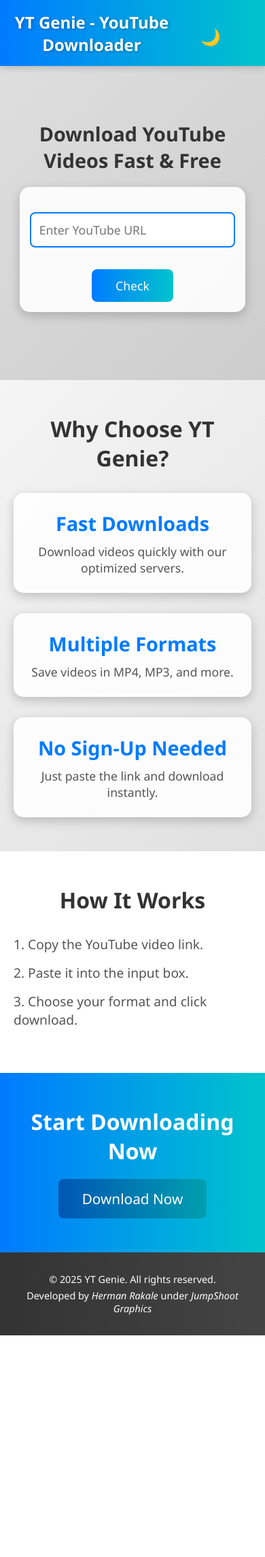
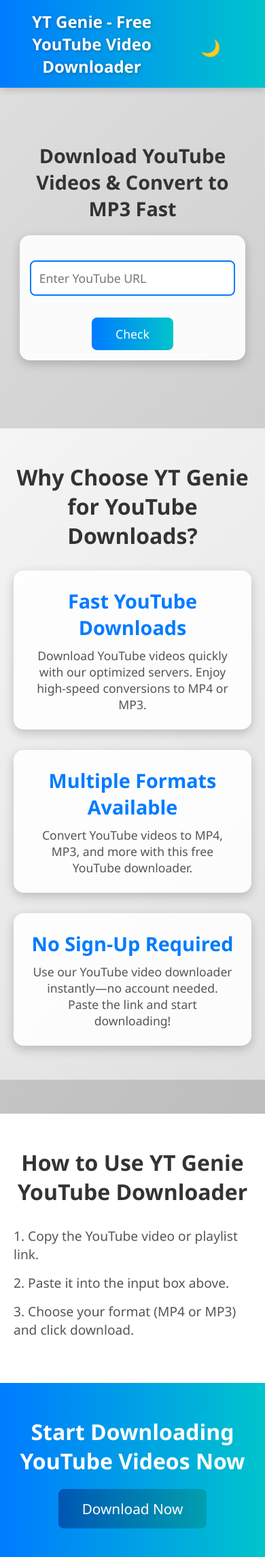
Before and after one commit to Scientst/flask-youtube-downloader, a Flask app: page / in a window 390 px wide. Shown: the top 2290 px of the page at 68% size. Before the commit the page ends 1964 px from the top, so only its background shows below. Run offline with Flask 3, Linux system fonts and the light colour scheme; some libraries are stand-ins or nearby versions.

Commit message:
Add files via upload

```diff
--- a/app.py
+++ b/app.py
@@ -12,6 +12,28 @@ CORS(app)
 @app.route('/')
 def index():
     return render_template('index.html')
+
+@app.route('/robots.txt')
+def robots_txt():
+    return Response(
+        "User-agent: *\nAllow: /\nSitemap: https://ytgenie-youtube-downloader.onrender.com/sitemap.xml",
+        mimetype="text/plain"
+    )
+
+@app.route('/sitemap.xml')
+def sitemap():
+    return Response(
+        '''<?xml version="1.0" encoding="UTF-8"?>
+        <urlset xmlns="http://www.sitemaps.org/schemas/sitemap/0.9">
+            <url>
+                <loc>https://ytgenie-youtube-downloader.onrender.com/</loc>
+                <lastmod>2025-03-06</lastmod>
+                <changefreq>monthly</changefreq>
+                <priority>1.0</priority>
+            </url>
+        </urlset>''',
+        mimetype="application/xml"
+    )
 
 @app.route('/check_video', methods=['POST'])
 def check_video():
--- a/static/css/styles.css
+++ b/static/css/styles.css
@@ -1,564 +1,139 @@
 /* Reset and General Styles */
-* {
-    margin: 0;
-    padding: 0;
-    box-sizing: border-box;
-    font-family: 'Segoe UI', Arial, sans-serif;
-}
-
-body {
-    background: linear-gradient(135deg, #e0e0e0, #b0b0b0);
-    text-align: center;
-    min-height: 100vh;
-    display: flex;
-    flex-direction: column;
-    transition: background 0.5s, color 0.5s;
-}
-
-body.dark-mode {
-    background: linear-gradient(135deg, #2c3e50, #1a252f);
-    color: #ecf0f1;
-}
+* { margin: 0; padding: 0; box-sizing: border-box; font-family: 'Segoe UI', Arial, sans-serif; }
+body { background: linear-gradient(135deg, #e0e0e0, #b0b0b0); text-align: center; min-height: 100vh; display: flex; flex-direction: column; transition: background 0.5s, color 0.5s; }
+body.dark-mode { background: linear-gradient(135deg, #2c3e50, #1a252f); color: #ecf0f1; }
 
 /* Mobile Notification */
-.mobile-notification {
-    position: fixed;
-    top: 10px;
-    left: 50%;
-    transform: translateX(-50%);
-    background: rgba(255, 215, 0, 0.9);
-    color: #333;
-    padding: 10px 20px;
-    border-radius: 8px;
-    z-index: 2000;
-    text-align: center;
-    font-size: 1em;
-    box-shadow: 0 2px 5px rgba(0, 0, 0, 0.2);
-}
-
-body.dark-mode .mobile-notification {
-    background: rgba(241, 196, 15, 0.9);
-    color: #ecf0f1;
-}
+.mobile-notification { position: fixed; top: 10px; left: 50%; transform: translateX(-50%); background: rgba(255, 215, 0, 0.9); color: #333; padding: 10px 20px; border-radius: 8px; z-index: 2000; text-align: center; font-size: 1em; box-shadow: 0 2px 5px rgba(0, 0, 0, 0.2); }
+body.dark-mode .mobile-notification { background: rgba(241, 196, 15, 0.9); color: #ecf0f1; }
 
 /* Header */
-.header {
-    position: sticky;
-    top: 0;
-    background: linear-gradient(90deg, #007BFF, #00c4cc);
-    padding: 15px 20px;
-    box-shadow: 0 2px 10px rgba(0, 0, 0, 0.2);
-    z-index: 1000;
-    display: flex;
-    justify-content: space-between;
-    align-items: center;
-}
-
-.header h1 {
-    font-size: 2em;
-    color: white;
-    text-shadow: 1px 1px 4px rgba(0, 0, 0, 0.3);
-}
-
-#darkModeToggle {
-    background: none;
-    border: none;
-    font-size: 1.5em;
-    cursor: pointer;
-    color: white;
-    transition: transform 0.3s;
-}
-
-#darkModeToggle:hover {
-    transform: scale(1.2);
-}
+.header { position: sticky; top: 0; background: linear-gradient(90deg, #007BFF, #00c4cc); padding: 15px 20px; box-shadow: 0 2px 10px rgba(0, 0, 0, 0.2); z-index: 1000; display: flex; justify-content: space-between; align-items: center; }
+.header h1 { font-size: 2em; color: white; text-shadow: 1px 1px 4px rgba(0, 0, 0, 0.3); }
+#darkModeToggle { background: none; border: none; font-size: 1.5em; cursor: pointer; color: white; transition: transform 0.3s; }
+#darkModeToggle:hover { transform: scale(1.2); }
 
 /* Hero Section */
-.hero {
-    padding: 80px 20px;
-    flex: 1;
-}
-
-.hero h2 {
-    font-size: 2.5em;
-    margin-bottom: 20px;
-    color: #333;
-}
-
-body.dark-mode .hero h2 {
-    color: #ecf0f1;
-}
+.hero { padding: 80px 20px; flex: 1; }
+.hero h2 { font-size: 2.5em; margin-bottom: 20px; color: #333; }
+body.dark-mode .hero h2 { color: #ecf0f1; }
 
 /* Input Section */
-.input-section {
-    background: rgba(255, 255, 255, 0.9);
-    padding: 20px;
-    border-radius: 15px;
-    width: 90%;
-    max-width: 600px;
-    margin: 20px auto;
-    box-shadow: 0 5px 15px rgba(0, 0, 0, 0.2);
-    transition: transform 0.3s;
-}
-
-.input-section:hover {
-    transform: translateY(-5px);
-}
-
-body.dark-mode .input-section {
-    background: rgba(44, 62, 80, 0.9);
-}
-
-input[type="text"] {
-    width: 100%;
-    padding: 12px;
-    font-size: 1.1em;
-    border: 2px solid #007BFF;
-    border-radius: 8px;
-    transition: border-color 0.3s;
-}
-
-input[type="text"]:focus {
-    border-color: #00c4cc;
-    outline: none;
-}
+.input-section { background: rgba(255, 255, 255, 0.9); padding: 20px; border-radius: 15px; width: 90%; max-width: 600px; margin: 20px auto; box-shadow: 0 5px 15px rgba(0, 0, 0, 0.2); transition: transform 0.3s; }
+.input-section:hover { transform: translateY(-5px); }
+body.dark-mode .input-section { background: rgba(44, 62, 80, 0.9); }
+input[type="text"] { width: 100%; padding: 12px; font-size: 1.1em; border: 2px solid #007BFF; border-radius: 8px; transition: border-color 0.3s; }
+input[type="text"]:focus { border-color: #00c4cc; outline: none; }
 
 /* Buttons */
-button {
-    margin-top: 10px;
-    padding: 12px 25px;
-    font-size: 1.1em;
-    color: white;
-    background: linear-gradient(90deg, #007BFF, #00c4cc);
-    border: none;
-    border-radius: 8px;
-    cursor: pointer;
-    transition: transform 0.3s, background 0.3s;
-    touch-action: manipulation;
-    min-width: 120px; /* Larger touch target */
-}
-
-button:hover {
-    transform: scale(1.05);
-    background: linear-gradient(90deg, #0056b3, #009faf);
-}
-
-#cancelBtn {
-    background: linear-gradient(90deg, #e74c3c, #c0392b);
-}
-
-#cancelBtn:hover {
-    background: linear-gradient(90deg, #c0392b, #a93226);
-}
-
-#downloadPlaylistBtn {
-    margin-left: 10px;
-}
-
-#videoInfo button {
-    margin: 10px 5px;
-}
+button { margin-top: 10px; padding: 12px 25px; font-size: 1.1em; color: white; background: linear-gradient(90deg, #007BFF, #00c4cc); border: none; border-radius: 8px; cursor: pointer; transition: transform 0.3s, background 0.3s; touch-action: manipulation; min-width: 120px; }
+button:hover { transform: scale(1.05); background: linear-gradient(90deg, #0056b3, #009faf); }
+#cancelBtn { background: linear-gradient(90deg, #e74c3c, #c0392b); }
+#cancelBtn:hover { background: linear-gradient(90deg, #c0392b, #a93226); }
+#downloadPlaylistBtn { margin-left: 10px; }
+#videoInfo button { margin: 10px 5px; }
 
 /* Spinner */
-.spinner {
-    display: inline-block;
-    width: 20px;
-    height: 20px;
-    border: 3px solid #007BFF;
-    border-top: 3px solid transparent;
-    border-radius: 50%;
-    animation: spin 1s linear infinite;
-    margin-left: 10px;
-}
-
-@keyframes spin {
-    0% { transform: rotate(0deg); }
-    100% { transform: rotate(360deg); }
-}
+.spinner { display: inline-block; width: 20px; height: 20px; border: 3px solid #007BFF; border-top: 3px solid transparent; border-radius: 50%; animation: spin 1s linear infinite; margin-left: 10px; }
+@keyframes spin { 0% { transform: rotate(0deg); } 100% { transform: rotate(360deg); } }
 
 /* Select Dropdowns */
-select {
-    margin-top: 10px;
-    padding: 12px;
-    font-size: 1.1em;
-    border: 2px solid #007BFF;
-    border-radius: 8px;
-    width: 100%;
-    max-width: 220px;
-    transition: border-color 0.3s;
-}
-
-select:focus {
-    border-color: #00c4cc;
-    outline: none;
-}
+select { margin-top: 10px; padding: 12px; font-size: 1.1em; border: 2px solid #007BFF; border-radius: 8px; width: 100%; max-width: 220px; transition: border-color 0.3s; }
+select:focus { border-color: #00c4cc; outline: none; }
 
 /* Video Info Section */
-#videoInfo {
-    background: rgba(255, 255, 255, 0.9);
-    padding: 20px;
-    border-radius: 15px;
-    width: 90%;
-    max-width: 600px;
-    margin: 20px auto;
-    box-shadow: 0 5px 15px rgba(0, 0, 0, 0.2);
-    display: none;
-    transition: transform 0.3s;
-}
-
-#videoInfo:hover {
-    transform: translateY(-5px);
-}
-
-body.dark-mode #videoInfo {
-    background: rgba(44, 62, 80, 0.9);
-}
-
-#videoInfo h2 {
-    font-size: 1.8em;
-    margin-bottom: 15px;
-    color: #333;
-}
-
-body.dark-mode #videoInfo h2 {
-    color: #ecf0f1;
-}
-
-#videoThumbnail {
-    width: 100%;
-    max-width: 450px;
-    border-radius: 10px;
-    box-shadow: 0 2px 5px rgba(0, 0, 0, 0.1);
-}
+#videoInfo { background: rgba(255, 255, 255, 0.9); padding: 20px; border-radius: 15px; width: 90%; max-width: 600px; margin: 20px auto; box-shadow: 0 5px 15px rgba(0, 0, 0, 0.2); display: none; transition: transform 0.3s; }
+#videoInfo:hover { transform: translateY(-5px); }
+body.dark-mode #videoInfo { background: rgba(44, 62, 80, 0.9); }
+#videoInfo h2 { font-size: 1.8em; margin-bottom: 15px; color: #333; }
+body.dark-mode #videoInfo h2 { color: #ecf0f1; }
+#videoThumbnail { width: 100%; max-width: 450px; border-radius: 10px; box-shadow: 0 2px 5px rgba(0, 0, 0, 0.1); }
 
 /* Progress Bar */
-.progress-container {
-    width: 100%;
-    max-width: 450px;
-    margin: 15px auto;
-    display: flex;
-    flex-direction: column;
-    align-items: center;
-}
-
-progress {
-    width: 100%;
-    height: 15px;
-    border-radius: 8px;
-    background: #ddd;
-    transition: value 0.5s ease;
-}
-
-progress::-webkit-progress-value {
-    background: linear-gradient(90deg, #007BFF, #00c4cc);
-    border-radius: 8px;
-}
-
-progress::-moz-progress-bar {
-    background: linear-gradient(90deg, #007BFF, #00c4cc);
-    border-radius: 8px;
-}
-
-#progressText {
-    font-size: 1.1em;
-    margin-top: 5px;
-    color: #333;
-}
-
-body.dark-mode #progressText {
-    color: #ecf0f1;
-}
+.progress-container { width: 100%; max-width: 450px; margin: 15px auto; display: flex; flex-direction: column; align-items: center; }
+progress { width: 100%; height: 15px; border-radius: 8px; background: #ddd; transition: value 0.5s ease; }
+progress::-webkit-progress-value { background: linear-gradient(90deg, #007BFF, #00c4cc); border-radius: 8px; }
+progress::-moz-progress-bar { background: linear-gradient(90deg, #007BFF, #00c4cc); border-radius: 8px; }
+#progressText { font-size: 1.1em; margin-top: 5px; color: #333; }
+body.dark-mode #progressText { color: #ecf0f1; }
 
 /* Download Status */
-#downloadStatus {
-    margin-top: 10px;
-    font-size: 1em;
-    color: #28a745;
-}
-
-body.dark-mode #downloadStatus {
-    color: #2ecc71;
-}
+#downloadStatus { margin-top: 10px; font-size: 1em; color: #28a745; }
+body.dark-mode #downloadStatus { color: #2ecc71; }
 
 /* Download Queue */
-.download-queue {
-    margin-top: 20px;
-    padding: 15px;
-    background: rgba(255, 255, 255, 0.9);
-    border-radius: 10px;
-    box-shadow: 0 2px 5px rgba(0, 0, 0, 0.1);
-}
-
-body.dark-mode .download-queue {
-    background: rgba(44, 62, 80, 0.9);
-}
-
-.download-queue h3 {
-    font-size: 1.5em;
-    color: #333;
-    margin-bottom: 10px;
-}
-
-body.dark-mode .download-queue h3 {
-    color: #ecf0f1;
-}
-
-#queueList {
-    list-style: none;
-    text-align: left;
-    max-height: 200px;
-    overflow-y: auto;
-}
-
-#queueList li {
-    padding: 8px;
-    font-size: 1em;
-    color: #555;
-    border-bottom: 1px solid #ddd;
-}
-
-body.dark-mode #queueList li {
-    color: #bdc3c7;
-    border-bottom: 1px solid #555;
-}
-
-#queueList li.downloading {
-    color: #007BFF;
-    font-weight: bold;
-}
-
-#queueList li.completed {
-    color: #28a745;
-}
-
-body.dark-mode #queueList li.downloading {
-    color: #00c4cc;
-}
-
-body.dark-mode #queueList li.completed {
-    color: #2ecc71;
-}
+.download-queue { margin-top: 20px; padding: 15px; background: rgba(255, 255, 255, 0.9); border-radius: 10px; box-shadow: 0 2px 5px rgba(0, 0, 0, 0.1); }
+body.dark-mode .download-queue { background: rgba(44, 62, 80, 0.9); }
+.download-queue h3 { font-size: 1.5em; color: #333; margin-bottom: 10px; }
+body.dark-mode .download-queue h3 { color: #ecf0f1; }
+#queueList { list-style: none; text-align: left; max-height: 200px; overflow-y: auto; }
+#queueList li { padding: 8px; font-size: 1em; color: #555; border-bottom: 1px solid #ddd; }
+body.dark-mode #queueList li { color: #bdc3c7; border-bottom: 1px solid #555; }
+#queueList li.downloading { color: #007BFF; font-weight: bold; }
+#queueList li.completed { color: #28a745; }
+body.dark-mode #queueList li.downloading { color: #00c4cc; }
+body.dark-mode #queueList li.completed { color: #2ecc71; }
 
 /* Hide elements by default */
-.hidden {
-    display: none;
-}
+.hidden { display: none; }
 
 /* Features Section */
-.features {
-    padding: 50px 20px;
-    background: linear-gradient(135deg, #f5f5f5, #e0e0e0);
-}
+.features { padding: 50px 20px; background: linear-gradient(135deg, #f5f5f5, #e0e0e0); }
+body.dark-mode .features { background: linear-gradient(135deg, #34495e, #2c3e50); }
+.features h2 { font-size: 2.5em; margin-bottom: 30px; color: #333; }
+body.dark-mode .features h2 { color: #ecf0f1; }
+.feature-list { display: flex; justify-content: center; gap: 30px; flex-wrap: wrap; }
+.feature { background: rgba(255, 255, 255, 0.9); padding: 25px; border-radius: 15px; width: 100%; max-width: 320px; box-shadow: 0 5px 15px rgba(0, 0, 0, 0.2); transition: transform 0.3s; }
+body.dark-mode .feature { background: rgba(44, 62, 80, 0.9); }
+.feature:hover { transform: translateY(-10px); }
+.feature h3 { font-size: 1.8em; color: #007BFF; margin-bottom: 10px; }
+.feature p { font-size: 1.1em; color: #555; }
+body.dark-mode .feature p { color: #bdc3c7; }
 
-body.dark-mode .features {
-    background: linear-gradient(135deg, #34495e, #2c3e50);
-}
-
-.features h2 {
-    font-size: 2.5em;
-    margin-bottom: 30px;
-    color: #333;
-}
-
-body.dark-mode .features h2 {
-    color: #ecf0f1;
-}
-
-.feature-list {
-    display: flex;
-    justify-content: center;
-    gap: 30px;
-    flex-wrap: wrap;
-}
-
-.feature {
-    background: rgba(255, 255, 255, 0.9);
-    padding: 25px;
-    border-radius: 15px;
-    width: 100%;
-    max-width: 320px;
-    box-shadow: 0 5px 15px rgba(0, 0, 0, 0.2);
-    transition: transform 0.3s;
-}
-
-body.dark-mode .feature {
-    background: rgba(44, 62, 80, 0.9);
-}
-
-.feature:hover {
-    transform: translateY(-10px);
-}
-
-.feature h3 {
-    font-size: 1.8em;
-    color: #007BFF;
-    margin-bottom: 10px;
-}
-
-.feature p {
-    font-size: 1.1em;
-    color: #555;
-}
-
-body.dark-mode .feature p {
-    color: #bdc3c7;
-}
+/* Ad Section */
+.ad-section { padding: 20px; }
+.ad-container { max-width: 728px; margin: 0 auto; text-align: center; }
+body.dark-mode .ad-container { background: rgba(44, 62, 80, 0.9); padding: 10px; border-radius: 8px; }
 
 /* How It Works Section */
-.how-it-works {
-    padding: 50px 20px;
-    background: #fff;
-}
-
-body.dark-mode .how-it-works {
-    background: #34495e;
-}
-
-.how-it-works h2 {
-    font-size: 2.5em;
-    margin-bottom: 30px;
-    color: #333;
-}
-
-body.dark-mode .how-it-works h2 {
-    color: #ecf0f1;
-}
-
-.how-it-works ol {
-    list-style-position: inside;
-    max-width: 600px;
-    margin: 0 auto;
-    text-align: left;
-}
-
-.how-it-works li {
-    font-size: 1.2em;
-    color: #555;
-    margin-bottom: 15px;
-}
-
-body.dark-mode .how-it-works li {
-    color: #bdc3c7;
-}
+.how-it-works { padding: 50px 20px; background: #fff; }
+body.dark-mode .how-it-works { background: #34495e; }
+.how-it-works h2 { font-size: 2.5em; margin-bottom: 30px; color: #333; }
+body.dark-mode .how-it-works h2 { color: #ecf0f1; }
+.how-it-works ol { list-style-position: inside; max-width: 600px; margin: 0 auto; text-align: left; }
+.how-it-works li { font-size: 1.2em; color: #555; margin-bottom: 15px; }
+body.dark-mode .how-it-works li { color: #bdc3c7; }
 
 /* Call to Action Section */
-.cta {
-    padding: 50px 20px;
-    background: linear-gradient(90deg, #007BFF, #00c4cc);
-    color: white;
-}
-
-.cta h2 {
-    font-size: 2.5em;
-    margin-bottom: 20px;
-}
-
-.btn-primary {
-    display: inline-block;
-    padding: 15px 35px;
-    font-size: 1.3em;
-    color: white;
-    background: linear-gradient(90deg, #0056b3, #009faf);
-    text-decoration: none;
-    border-radius: 8px;
-    transition: transform 0.3s, background 0.3s;
-    touch-action: manipulation;
-}
-
-.btn-primary:hover {
-    transform: scale(1.05);
-    background: linear-gradient(90deg, #003d82, #007b8c);
-}
+.cta { padding: 50px 20px; background: linear-gradient(90deg, #007BFF, #00c4cc); color: white; }
+.cta h2 { font-size: 2.5em; margin-bottom: 20px; }
+.btn-primary { display: inline-block; padding: 15px 35px; font-size: 1.3em; color: white; background: linear-gradient(90deg, #0056b3, #009faf); text-decoration: none; border-radius: 8px; transition: transform 0.3s, background 0.3s; touch-action: manipulation; }
+.btn-primary:hover { transform: scale(1.05); background: linear-gradient(90deg, #003d82, #007b8c); }
 
 /* Footer Section */
-.footer {
-    background: linear-gradient(90deg, #333, #444);
-    color: white;
-    padding: 25px;
-    text-align: center;
-    font-size: 1em;
-    margin-top: auto;
-}
-
-.footer p {
-    margin: 5px 0;
-}
-
-.footer em {
-    font-style: italic;
-}
+.footer { background: linear-gradient(90deg, #333, #444); color: white; padding: 25px; text-align: center; font-size: 1em; margin-top: auto; }
+.footer p { margin: 5px 0; }
+.footer em { font-style: italic; }
 
 /* Responsive Design */
 @media (max-width: 768px) {
-    .header h1 {
-        font-size: 1.8em;
-    }
-
-    .hero h2 {
-        font-size: 2em;
-    }
-
-    input[type="text"] {
-        font-size: 1.2em;
-        padding: 14px;
-    }
-
-    button {
-        font-size: 1.2em;
-        padding: 14px 25px;
-        min-width: 140px;
-    }
-
-    select {
-        font-size: 1.2em;
-        padding: 14px;
-        max-width: 100%;
-    }
-
-    #videoInfo h2 {
-        font-size: 1.5em;
-    }
-
-    .features h2, .how-it-works h2, .cta h2 {
-        font-size: 2em;
-    }
-
-    .feature {
-        max-width: 100%;
-    }
+    .header h1 { font-size: 1.8em; }
+    .hero h2 { font-size: 2em; }
+    input[type="text"] { font-size: 1.2em; padding: 14px; }
+    button { font-size: 1.2em; padding: 14px 25px; min-width: 140px; }
+    select { font-size: 1.2em; padding: 14px; max-width: 100%; }
+    #videoInfo h2 { font-size: 1.5em; }
+    .features h2, .how-it-works h2, .cta h2 { font-size: 2em; }
+    .feature { max-width: 100%; }
+    .ad-container { max-width: 100%; }
 }
-
 @media (max-width: 480px) {
-    .header h1 {
-        font-size: 1.5em;
-    }
-
-    .hero h2 {
-        font-size: 1.8em;
-    }
-
-    .input-section, #videoInfo {
-        width: 95%;
-        padding: 15px;
-    }
-
-    input[type="text"] {
-        font-size: 1.1em;
-        padding: 12px;
-    }
-
-    button {
-        font-size: 1.1em;
-        padding: 12px 20px;
-        min-width: 120px;
-    }
-
-    select {
-        font-size: 1.1em;
-        padding: 12px;
-    }
-
-    .footer {
-        font-size: 0.9em;
-    }
+    .header h1 { font-size: 1.5em; }
+    .hero h2 { font-size: 1.8em; }
+    .input-section, #videoInfo { width: 95%; padding: 15px; }
+    input[type="text"] { font-size: 1.1em; padding: 12px; }
+    button { font-size: 1.1em; padding: 12px 20px; min-width: 120px; }
+    select { font-size: 1.1em; padding: 12px; }
+    .footer { font-size: 0.9em; }
+    .ad-container { padding: 5px; }
 }
--- a/static/js/main.js
+++ b/static/js/main.js
@@ -18,7 +18,7 @@ document.addEventListener('DOMContentLoaded', () => {
     let cancelDownload = false;
     let videoTitles = [];
 
-    // Mobile Detection and Notification
+    // Mobile Detection and Notification (optional: comment out if mobile UX is fine)
     const isMobile = /iPhone|iPad|iPod|Android/i.test(navigator.userAgent);
     if (isMobile) {
         mobileNotification.classList.remove('hidden');
@@ -60,6 +60,7 @@ document.addEventListener('DOMContentLoaded', () => {
             if (data.success) {
                 videoTitle.textContent = data.title;
                 videoThumbnail.src = data.thumbnail;
+                videoThumbnail.alt = `Thumbnail for ${data.title}`; // SEO: descriptive alt text
                 videoInfo.classList.remove('hidden');
                 videoInfo.style.display = 'block';
 
@@ -71,7 +72,6 @@ document.addEventListener('DOMContentLoaded', () => {
                 downloadQueue.classList.add('hidden');
                 queueList.innerHTML = '';
 
-                // Store video titles for queue
                 videoTitles = data.is_playlist ? await fetchPlaylistTitles(url) : [data.title];
             } else {
                 alert(`Error: ${data.error || 'Unable to fetch video info'}`);
--- a/templates/index.html
+++ b/templates/index.html
@@ -3,9 +3,39 @@
 <head>
     <meta charset="UTF-8">
     <meta name="viewport" content="width=device-width, initial-scale=1.0">
-    <title>YT Genie - Free YouTube Video Downloader</title>
+    <!-- SEO Meta Tags -->
+    <meta name="description" content="Download YouTube videos and playlists easily with YTGenie. Fast, free, and no registration required!">
+    <meta name="keywords" content="YouTube downloader, free YouTube download, download YouTube playlist, online video downloader">
+    <meta name="author" content="YTGenie Team">
+    <!-- Open Graph (For Social Media Sharing) -->
+    <meta property="og:title" content="YTGenie - Free YouTube Downloader">
+    <meta property="og:description" content="Easily download YouTube videos & playlists with YTGenie!">
+    <meta property="og:image" content="https://ytgenie-youtube-downloader.onrender.com/static/thumbnail.jpg">
+    <meta property="og:url" content="https://ytgenie-youtube-downloader.onrender.com">
+    <meta property="og:type" content="website">
+    <!-- Twitter Card (For Better Sharing on X) -->
+    <meta name="twitter:card" content="summary_large_image">
+    <meta name="twitter:title" content="YTGenie - Free YouTube Downloader">
+    <meta name="twitter:description" content="Download YouTube videos & playlists with YTGenie for free!">
+    <meta name="twitter:image" content="https://ytgenie-youtube-downloader.onrender.com/static/thumbnail.jpg">
+    <!-- Title and Existing Tags -->
+    <title>YT Genie - Free YouTube Downloader & Converter</title>
     <link rel="stylesheet" href="{{ url_for('static', filename='css/styles.css') }}">
     <link rel="icon" type="image/jpeg" href="{{ url_for('static', filename='images/logo.jpg') }}?v=1">
+    <script type="application/ld+json">
+    {
+      "@context": "https://schema.org",
+      "@type": "SoftwareApplication",
+      "name": "YT Genie",
+      "operatingSystem": "Web",
+      "applicationCategory": "Utility",
+      "offers": { "@type": "Offer", "price": "0", "priceCurrency": "USD" },
+      "description": "YT Genie is a free YouTube video downloader and converter to MP4 or MP3.",
+      "url": "https://ytgenie-youtube-downloader.onrender.com/"
+    }
+    </script>
+    <!-- Adsterra Ad Script -->
+    <script type='text/javascript' src='//pl26040138.effectiveratecpm.com/0b/e1/6b/0be16b72a5a403dc71ec31dc29f543cb.js'></script>
 </head>
 <body>
     <!-- Mobile Notification -->
@@ -14,12 +44,12 @@
     </div>
 
     <header class="header">
-        <h1>YT Genie - YouTube Downloader</h1>
+        <h1>YT Genie - Free YouTube Video Downloader</h1>
         <button id="darkModeToggle" title="Toggle Dark Mode">🌙</button>
     </header>
 
     <section class="hero">
-        <h2>Download YouTube Videos Fast & Free</h2>
+        <h2>Download YouTube Videos & Convert to MP3 Fast</h2>
         <section class="input-section">
             <form id="videoForm">
                 <br>
@@ -32,7 +62,7 @@
         </section>
         <section id="videoInfo" class="hidden">
             <h2 id="videoTitle"></h2>
-            <img id="videoThumbnail" src="" alt="Thumbnail">
+            <img id="videoThumbnail" src="" alt="" loading="lazy">
             <br>
             <br>
             <select id="formatSelect" title="Choose download format">
@@ -66,34 +96,41 @@
     </section>
 
     <section class="features">
-        <h2>Why Choose YT Genie?</h2>
+        <h2>Why Choose YT Genie for YouTube Downloads?</h2>
         <div class="feature-list">
             <div class="feature">
-                <h3>Fast Downloads</h3>
-                <p>Download videos quickly with our optimized servers.</p>
+                <h3>Fast YouTube Downloads</h3>
+                <p>Download YouTube videos quickly with our optimized servers. Enjoy high-speed conversions to MP4 or MP3.</p>
             </div>
             <div class="feature">
-                <h3>Multiple Formats</h3>
-                <p>Save videos in MP4, MP3, and more.</p>
+                <h3>Multiple Formats Available</h3>
+                <p>Convert YouTube videos to MP4, MP3, and more with this free YouTube downloader.</p>
             </div>
             <div class="feature">
-                <h3>No Sign-Up Needed</h3>
-                <p>Just paste the link and download instantly.</p>
+                <h3>No Sign-Up Required</h3>
+                <p>Use our YouTube video downloader instantly—no account needed. Paste the link and start downloading!</p>
             </div>
         </div>
     </section>
 
+    <!-- Adsterra Ad Placement -->
+    <section class="ad-section">
+        <div id="adsterra-ad" class="ad-container">
+            <!-- Ad content will be injected by the script -->
+        </div>
+    </section>
+
     <section class="how-it-works">
-        <h2>How It Works</h2>
+        <h2>How to Use YT Genie YouTube Downloader</h2>
         <ol>
-            <li>Copy the YouTube video link.</li>
-            <li>Paste it into the input box.</li>
-            <li>Choose your format and click download.</li>
+            <li>Copy the YouTube video or playlist link.</li>
+            <li>Paste it into the input box above.</li>
+            <li>Choose your format (MP4 or MP3) and click download.</li>
         </ol>
     </section>
 
     <section class="cta">
-        <h2>Start Downloading Now</h2>
+        <h2>Start Downloading YouTube Videos Now</h2>
         <a href="#videoForm" class="btn-primary" title="Go to download section">Download Now</a>
     </section>
 
@@ -102,6 +139,6 @@
         <p>Developed by <em>Herman Rakale</em> under <em>JumpShoot Graphics</em></p>
     </footer>
 
-    <script src="{{ url_for('static', filename='js/main.js') }}"></script>
+    <script src="{{ url_for('static', filename='js/main.js') }}" defer></script>
 </body>
 </html>
```
